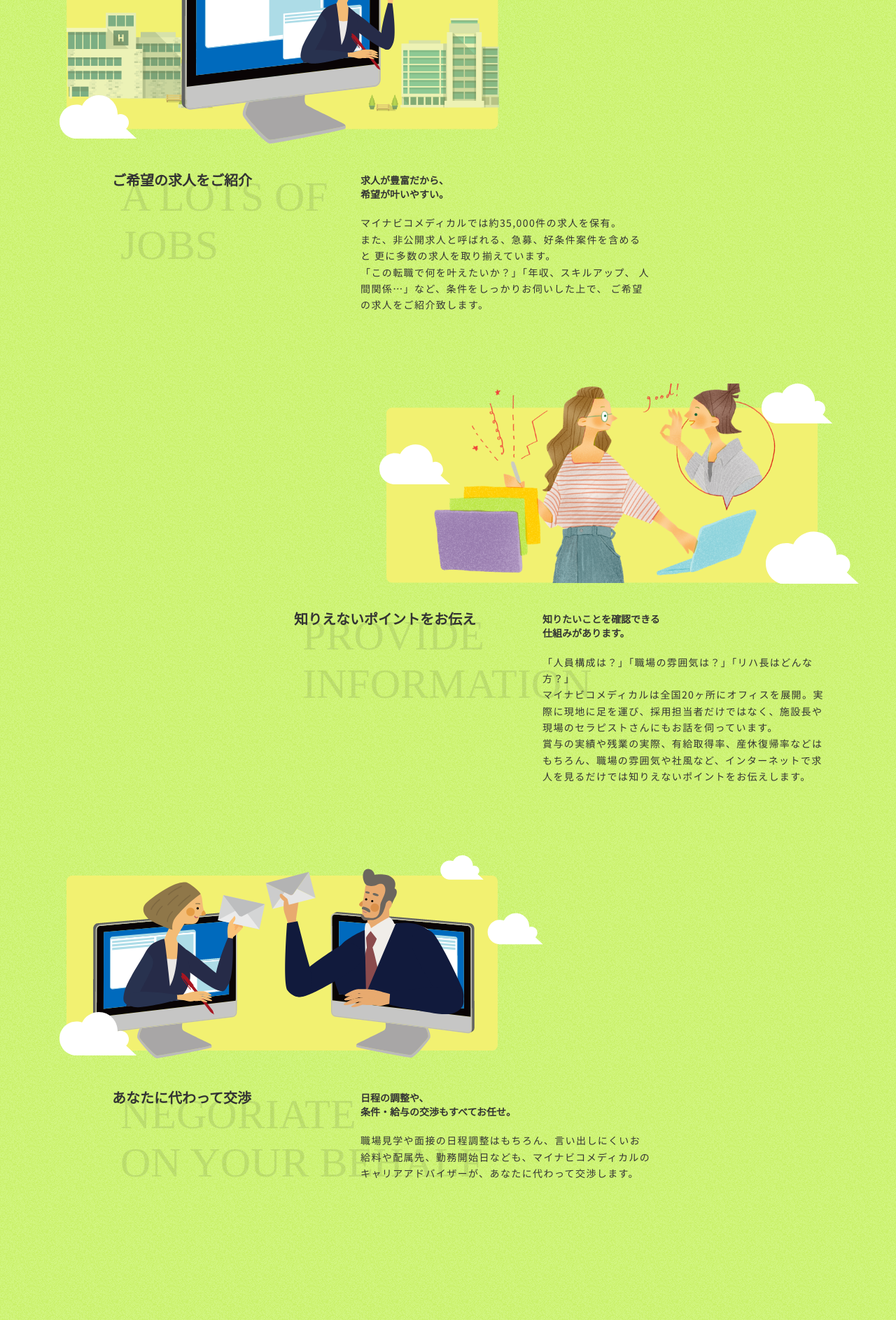
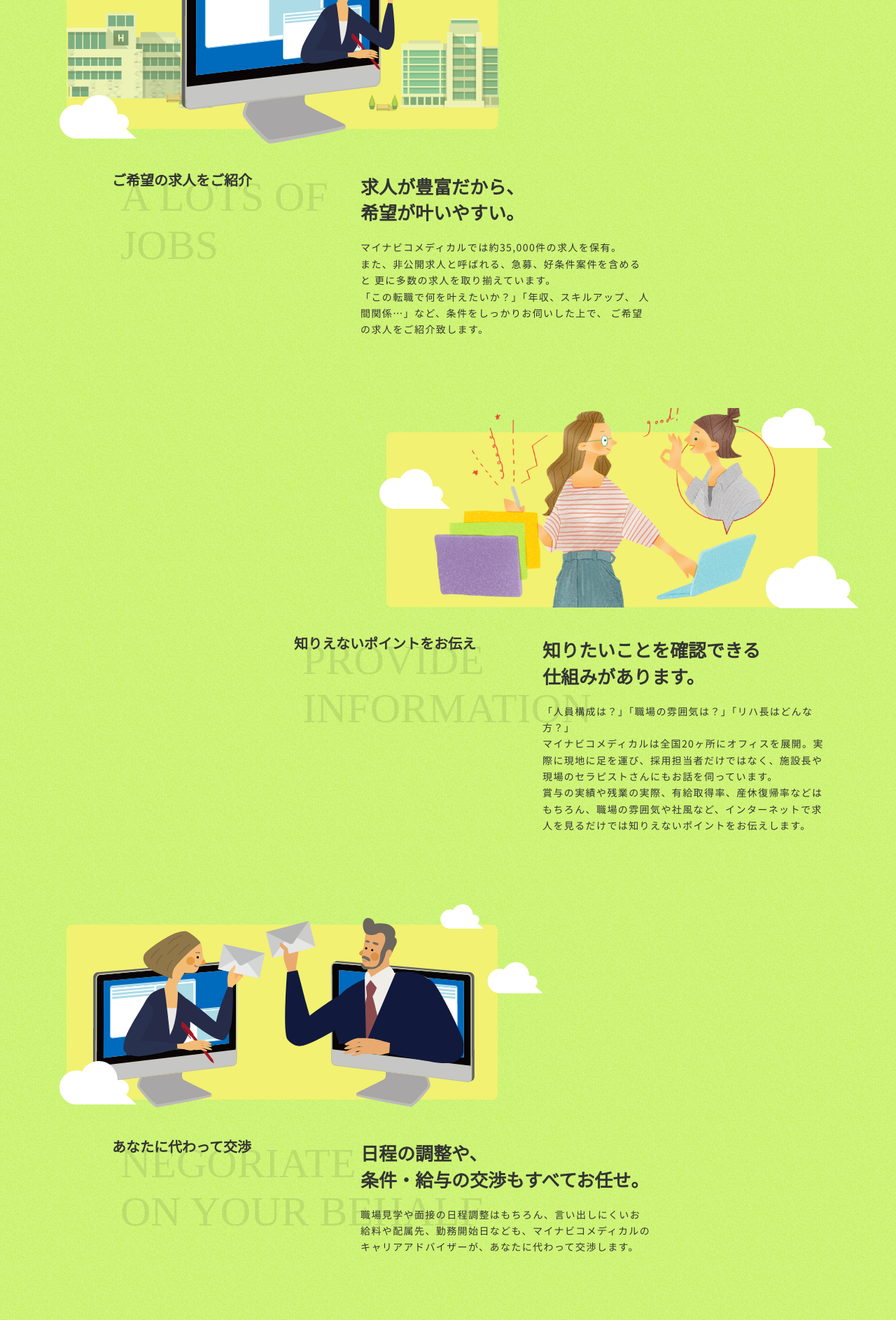
Before and after one commit to 29works/mn_co-medical, a PHP site: page /beauty/index.html in a window 1280 px wide. Shown: the part 3431-5317 px from the top of the page at 70% size. Run offline with PHP 8.4, Linux system fonts and the light colour scheme.

Commit message:
merit ttl

```diff
--- a/special/css/beauty.css
+++ b/special/css/beauty.css
@@ -1494,7 +1494,7 @@ background-size: 1.2rem;
     padding-left: 355px;
   }
   .l-section__content > .title {
-    /* font-size: 26px; */
+    font-size: 26px;
     line-height: 1.46;
     margin-bottom: 20px;
   }
```
